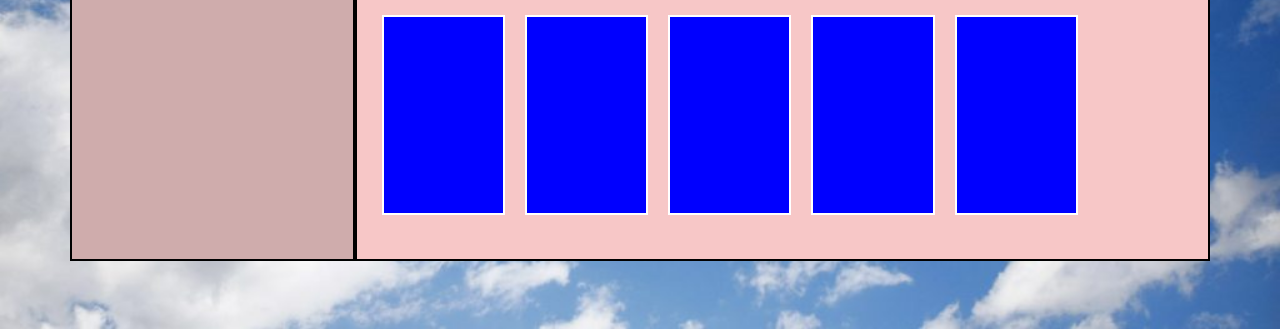
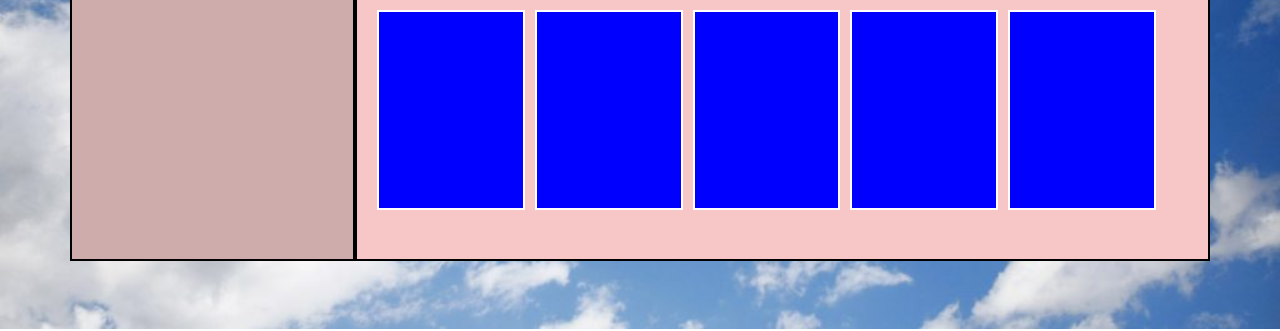
Before and after one commit to Chen3337/chen3337.github.io, a plain HTML site: page homework6/index.html in a window 1280 px wide. Shown: the part 469-800 px from the top of the page. Drawn offline with nearby package versions, Linux system fonts and the light colour scheme.

Commit message:
updating: git commit -mupdating:

```diff
--- a/homework6/assets/style/style.css
+++ b/homework6/assets/style/style.css
@@ -54,9 +54,9 @@ img{
 section{
     float: left;
     background-color: blue;
-    width: 15%;
+    width: 18%;
     height: 200px;
-    margin: 10px;
+    margin: 5px;
     color: white;
     border: 2px solid white;
 }
```
